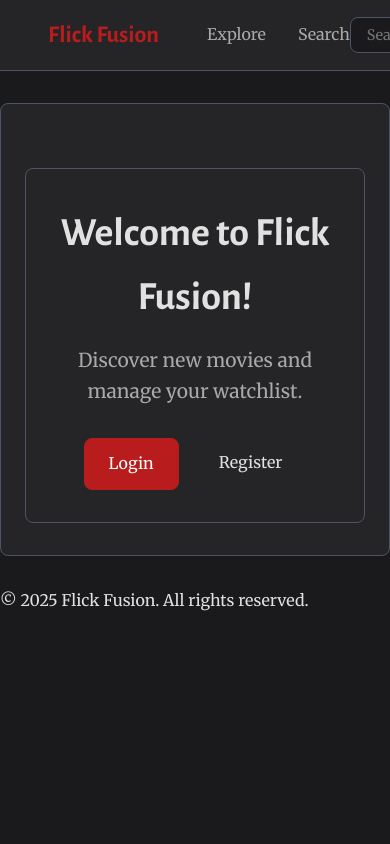
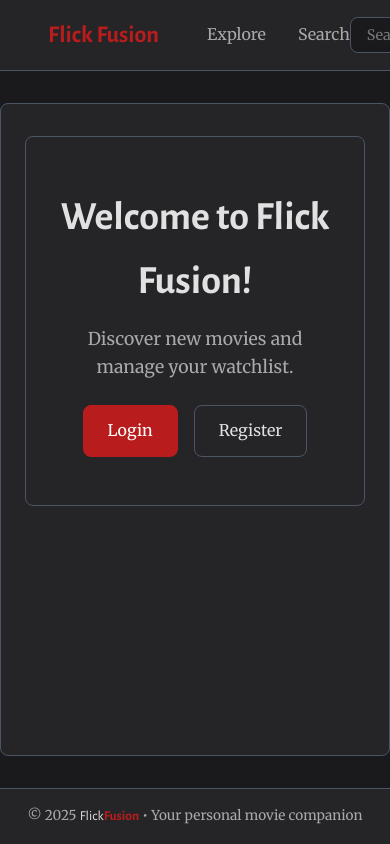
Before and after one commit to diegocardona11/Flick-Fusion-, a PHP site: page / in a window 390 px wide; the page is wider, and only the part inside the window is pictured. Run offline with PHP 8.4, Linux system fonts and the light colour scheme.

Commit message:
Refactor layout styles and footer structure; enhance body and main container styles for better responsiveness.

```diff
--- a/public/css/styles.css
+++ b/public/css/styles.css
@@ -36,12 +36,19 @@
     --font-body: 'Merriweather', serif;
  }
 
+ html {
+    height: 100%;
+ }
+
  body {
     background-color: var(--bg-dark);
     color: var(--text-light);
     font-family: var(--font-body);
     margin: 0;
     line-height: 1.6;
+    min-height: 100%;
+    display: flex;
+    flex-direction: column;
  }
 
  h1, h2, h3, h4, h5, h6 {
@@ -86,6 +93,10 @@ main.container {
     border-radius: var(--border-radius);
     margin-top: 2rem;
     margin-bottom: 2rem;
+    flex: 1 0 auto;
+    width: 100%;
+    max-width: 1200px;
+    box-sizing: border-box;
 }
 
 
@@ -119,7 +130,7 @@ main.container {
 
  .btn-secondary {
     background-color: transparent;
-    border-color: 1px solid var(--border-color);
+    border: 1px solid var(--border-color);
     color: var(--text-light);
  }
  .btn-secondary:hover {
@@ -357,23 +363,22 @@ main.container {
  /* Styles for index.php */
  .welcome-message {
     text-align: center;
-    padding: 2rem 1rem;
+    padding: 3rem 2rem;
     background-color: var(--surface-dark);
     border-radius: var(--border-radius);
-    margin-top: 2rem;
     border: 1px solid var(--border-color);
  }
 
  .welcome-title {
     font-size: 2.5rem;
-    margin-bottom: 1rem;
+    margin-bottom: 0.75rem;
  }
 
  .welcome-subtitle {
-    font-size: 1.2rem;
+    font-size: 1.1rem;
     color: var(--text-secondary);
     max-width: 600px;
-    margin: 0 auto 2rem;
+    margin: 0 auto 1.5rem;
  }
 
  .welcome-actions {
@@ -763,3 +720,33 @@ main.container {
     color: var(--text-secondary);
     margin-bottom: 1.5rem;
 }
+
+/* Footer Styles */
+.site-footer {
+    background-color: var(--surface-dark);
+    border-top: 1px solid var(--border-color);
+    margin-top: auto;
+    padding: 1rem 1.5rem;
+    flex-shrink: 0;
+}
+
+.footer-content {
+    max-width: 1200px;
+    margin: 0 auto;
+    text-align: center;
+}
+
+.footer-text {
+    color: var(--text-secondary);
+    font-size: 0.85rem;
+    margin: 0;
+}
+
+.footer-brand {
+    color: var(--text-light);
+    font-family: var(--font-heading);
+}
+
+.footer-brand strong {
+    color: var(--accent-primary);
+}
--- a/public/partials/footer.php
+++ b/public/partials/footer.php
@@ -2,8 +2,12 @@
 // footer.php
 // Shared footer for all pages
 ?>
-<footer>
-    <p>&copy; <?php echo date("Y"); ?> Flick Fusion. All rights reserved.</p>
+<footer class="site-footer">
+    <div class="footer-content">
+        <p class="footer-text">
+            &copy; <?php echo date("Y"); ?> <span class="footer-brand">Flick<strong>Fusion</strong></span> • Your personal movie companion
+        </p>
+    </div>
 </footer>
 <script src="/js/app.js?v=<?= filemtime(__DIR__ . '/../js/app.js') ?>"></script>
 </body>
--- a/public/partials/header.php
+++ b/public/partials/header.php
@@ -69,6 +69,3 @@ if (session_status() === PHP_SESSION_NONE) session_start();
           <?php endif; ?>
   </div>
 </header>
-
-<!-- This div will wrap all main page content -->
- <div class="main-content">
```
Also changed, not shown: other parts of public/css/styles.css (+4 -57 lines).
